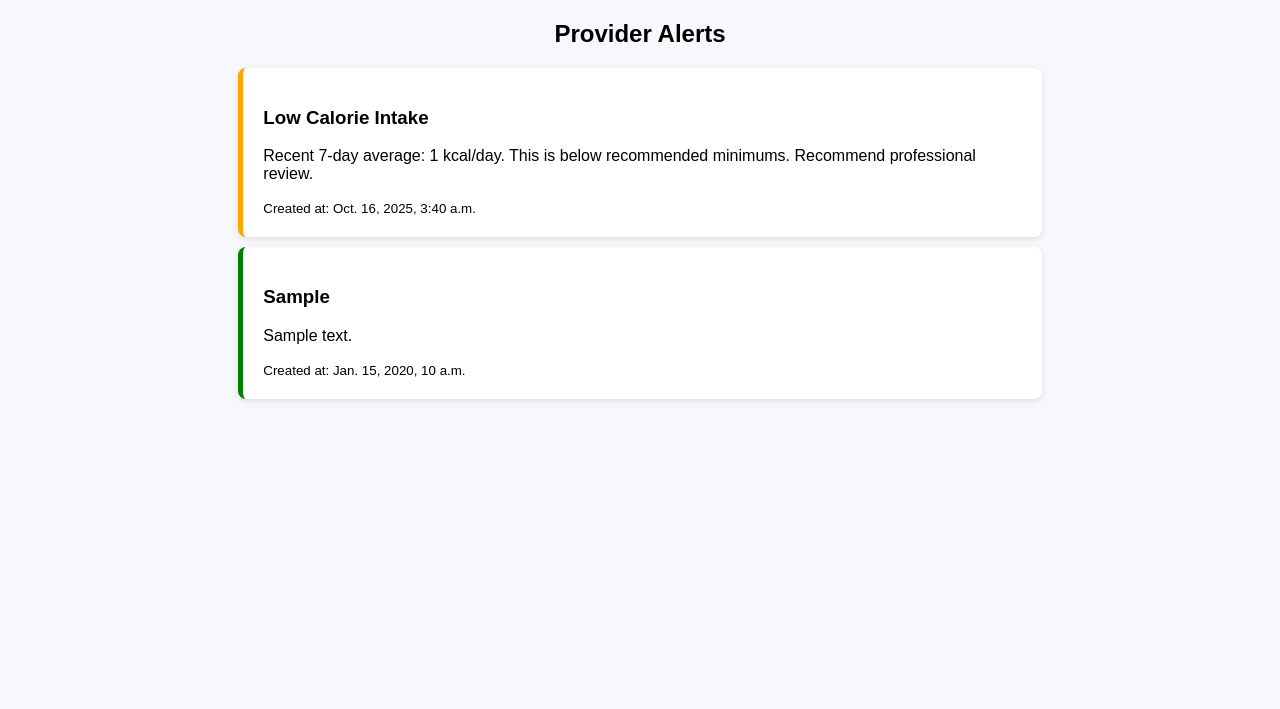
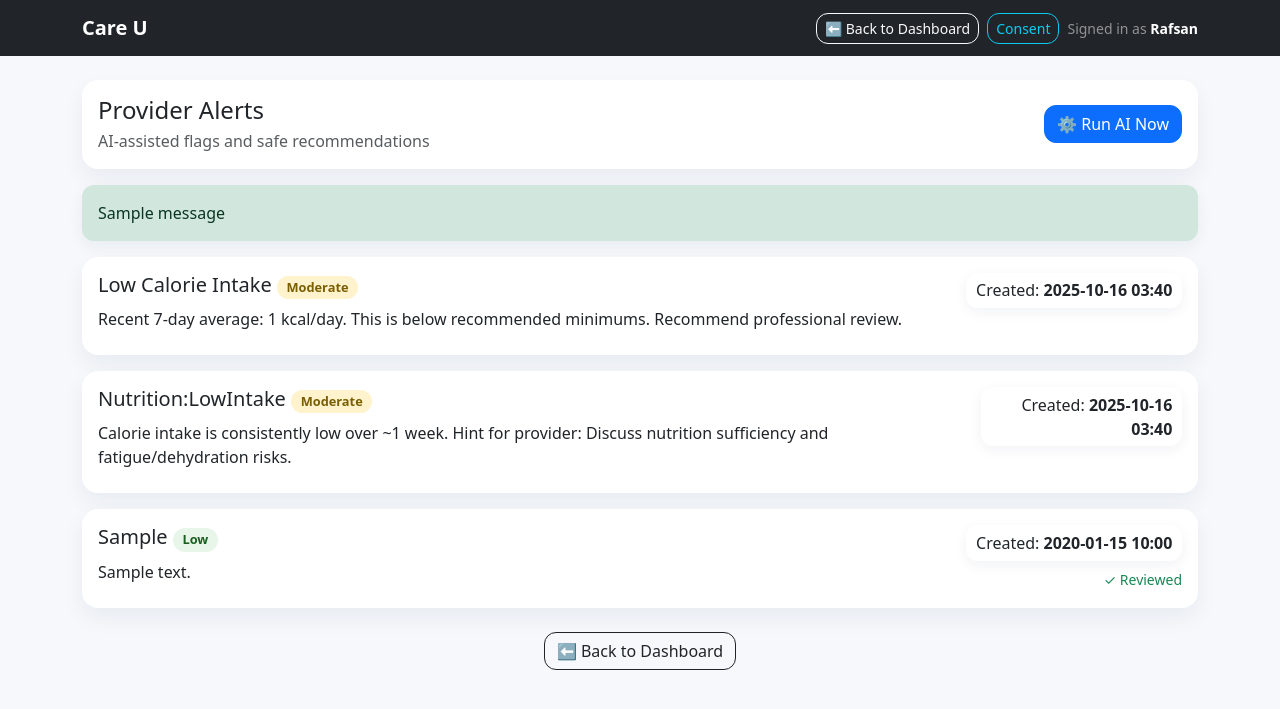
Before and after one commit to aarti2135/Software_Engineering_Care_U, a Django app: page /provider/alerts/ in a window 1280 px wide. Shown: the top 709 px of the page. Run offline with Django 5.2, Linux system fonts and the light colour scheme; a user stored in the database is signed in; data comes from the database, SQL or seed files in the repository; tables that the repository leaves empty hold one stand-in row (values such as "Sample post"); one stand-in notice (Sample message) is shown.

Commit message:
Added AI rule-based health agent, provider alerts UI, consent enforcement, and dashboard integration

```diff
--- a/usermanagement/templates/usermanagement/consent.html
+++ b/usermanagement/templates/usermanagement/consent.html
@@ -58,7 +58,9 @@
       <form method="post" id="consentForm" class="consent-buttons">
         {% csrf_token %}
         <input type="hidden" name="user_id" value="{{ request.user.id }}">
+
         <button type="submit" name="consent" value="yes" class="btn btn-success me-2">Agree</button>
+
         <button type="submit" name="consent" value="no" class="btn btn-danger">Disagree</button>
       </form>
 
--- a/usermanagement/templates/usermanagement/provider_alerts.html
+++ b/usermanagement/templates/usermanagement/provider_alerts.html
@@ -1,29 +1,153 @@
 <!doctype html>
 <html lang="en">
 <head>
-  <meta charset="utf-8">
-  <title>Provider Alerts</title>
+  <meta charset="utf-8" />
+  <title>Provider Alerts • Care U</title>
+  <meta name="viewport" content="width=device-width, initial-scale=1" />
+  <link href="https://cdn.jsdelivr.net/npm/bootstrap@5.3.2/dist/css/bootstrap.min.css" rel="stylesheet" />
   <style>
-    body { font-family: Arial; background-color: #f6f8fb; }
-    .card { background: white; border-radius: 8px; padding: 20px; margin: 10px auto; width: 60%; box-shadow: 0 2px 6px rgba(0,0,0,.1); }
-    .severity-high { border-left: 5px solid red; }
-    .severity-moderate { border-left: 5px solid orange; }
-    .severity-low { border-left: 5px solid green; }
+    body { background:#f6f8fb; }
+    .card    { border:0; border-radius:16px; box-shadow:0 10px 22px rgba(20,40,80,.06); }
+    .chip    { display:inline-flex; align-items:center; gap:.35rem; padding:.25rem .6rem; border-radius:999px; font-weight:600; font-size:.8rem; }
+    .chip-low       { background:#e8f5e9; color:#1b5e20; }
+    .chip-moderate  { background:#fff3cd; color:#7a5e00; }
+    .chip-high      { background:#fdecea; color:#b71c1c; }
+    .chip-critical  { background:#fde2e1; color:#8a1010; border:1px solid #f5b5b2; }
+    .muted-pill { background:#fff; border-radius:12px; padding:.35rem .6rem; box-shadow:0 4px 14px rgba(20,40,80,.06); }
+    .icon { width:20px; height:20px; display:inline-flex; align-items:center; justify-content:center; }
+    .empty { color:#6c757d; }
+    .btn-soft { border-radius:12px; }
   </style>
 </head>
 <body>
-  <h2 style="text-align:center;">Provider Alerts</h2>
 
+<!-- Top bar (keeps the look close to your dashboard) -->
+<nav class="navbar navbar-dark bg-dark mb-4">
+  <div class="container">
+    <a class="navbar-brand fw-bold" href="{% url 'nutrition_dashboard' %}">Care U</a>
+    <div class="ms-auto d-flex align-items-center gap-2">
+      <a class="btn btn-sm btn-outline-light btn-soft" href="{% url 'nutrition_dashboard' %}">⬅ Back to Dashboard</a>
+      <a class="btn btn-sm btn-outline-info btn-soft" href="{% url 'consent' %}">Consent</a>
+      <span class="text-white-50 small">Signed in as <strong class="text-white">{{ request.user.username }}</strong></span>
+    </div>
+  </div>
+</nav>
+
+<div class="container">
+
+  <!-- Header / Actions -->
+  <div class="card mb-3">
+    <div class="card-body d-flex flex-wrap gap-3 align-items-center justify-content-between">
+      <div>
+        <h4 class="mb-1">Provider Alerts</h4>
+        <div class="text-muted">AI-assisted flags and safe recommendations</div>
+      </div>
+
+      <div class="d-flex gap-2">
+        <!-- Run AI now (POST to this page) -->
+        <form method="post" class="d-inline">
+          {% csrf_token %}
+          <input type="hidden" name="run_ai" value="1">
+          <button class="btn btn-primary btn-soft">
+            ⚙️ Run AI Now
+          </button>
+        </form>
+
+        <!-- Request patient data (consent-aware) -->
+        {% url 'request_data_sharing' as req_share_url %}
+        {% if req_share_url %}
+          <form method="post" action="{{ req_share_url }}" class="d-inline">
+            {% csrf_token %}
+            <button class="btn btn-outline-secondary btn-soft">
+              🔗 Request Patient Data
+            </button>
+          </form>
+        {% endif %}
+      </div>
+    </div>
+  </div>
+
+  <!-- Flash messages -->
+  {% if messages %}
+    <div class="mb-3">
+      {% for message in messages %}
+        <div class="alert alert-{{ message.tags|default:'info' }} mb-2" style="border-radius:12px; border:0; box-shadow:0 6px 16px rgba(20,40,80,.06);">
+          {{ message }}
+        </div>
+      {% endfor %}
+    </div>
+  {% endif %}
+
+  <!-- Alerts list -->
   {% if alerts %}
-    {% for alert in alerts %}
-      <div class="card severity-{{ alert.severity }}">
-        <h3>{{ alert.alert_type }}</h3>
-        <p>{{ alert.message }}</p>
-        <small>Created at: {{ alert.created_at }}</small>
+    {% for a in alerts %}
+      <div class="card mb-3">
+        <div class="card-body">
+          <div class="d-flex align-items-start justify-content-between gap-3">
+            <div>
+              <h5 class="mb-2">
+                {{ a.alert_type }}
+                {% if a.severity == 'critical' %}
+                  <span class="chip chip-critical">Critical</span>
+                {% elif a.severity == 'high' %}
+                  <span class="chip chip-high">High</span>
+                {% elif a.severity == 'moderate' %}
+                  <span class="chip chip-moderate">Moderate</span>
+                {% else %}
+                  <span class="chip chip-low">Low</span>
+                {% endif %}
+              </h5>
+
+              <p class="mb-2">{{ a.message }}</p>
+
+              {% if a.explanation %}
+                <div class="small text-muted mb-2">
+                  <span class="icon">ℹ️</span>
+                  <strong>Why flagged:</strong> {{ a.explanation }}
+                </div>
+              {% endif %}
+
+              {% if a.recommendation %}
+                <div class="mt-3 p-3 bg-light rounded" style="border:1px dashed #d0d7de;">
+                  <strong>Recommendation:</strong>
+                  <div class="mt-1">{{ a.recommendation }}</div>
+                </div>
+              {% endif %}
+            </div>
+
+            <div class="text-end">
+              <div class="muted-pill">
+                Created: <strong>{{ a.created_at|date:"Y-m-d H:i" }}</strong>
+              </div>
+              {% if a.reviewed %}
+                <div class="small text-success mt-2">✓ Reviewed</div>
+              {% endif %}
+            </div>
+          </div>
+        </div>
       </div>
     {% endfor %}
   {% else %}
-    <p style="text-align:center;">No alerts detected yet.</p>
+    <!-- Empty state -->
+    <div class="card">
+      <div class="card-body text-center py-5">
+        <div class="display-6 mb-2">✅</div>
+        <h5 class="mb-1">No alerts right now</h5>
+        <p class="empty mb-4">Click <em>Run AI Now</em> to analyze the latest data.</p>
+        <form method="post" class="d-inline">
+          {% csrf_token %}
+          <input type="hidden" name="run_ai" value="1">
+          <button class="btn btn-primary btn-soft">⚙️ Run AI Now</button>
+        </form>
+      </div>
+    </div>
   {% endif %}
+
+  <div class="text-center my-4">
+    <a href="{% url 'nutrition_dashboard' %}" class="btn btn-outline-dark btn-soft">⬅ Back to Dashboard</a>
+  </div>
+</div>
+
+<script src="https://cdn.jsdelivr.net/npm/bootstrap@5.3.2/dist/js/bootstrap.bundle.min.js"></script>
 </body>
 </html>
--- a/usermanagement/views/consent_urls.py
+++ b/usermanagement/views/consent_urls.py
@@ -10,5 +10,5 @@
     path('provider/alerts/', ProviderAlertsView.as_view(), name='provider_alerts'),
 
     # Request data sharing (button on dashboard)
-    path('request-sharing/', RequestDataSharingView.as_view(), name='request_data_sharing'),
+    path('request-sharing/', RequestDataSharingView.as_view(), name='request-sharing'),
 ]
--- a/usermanagement/views/health_alerts_views.py
+++ b/usermanagement/views/health_alerts_views.py
@@ -5,6 +5,7 @@
 from django.contrib.auth import get_user_model
 from usermanagement.models import ProviderAlert
 from usermanagement.utils import detect_health_patterns, share_user_data_with_provider
+from healthdata.ai_agent import evaluate_user
 
 User = get_user_model()
 
@@ -16,6 +17,10 @@
     def get(self, request):
         user = request.user
 
+
+        # ✅ Run the new AI agent (creates alerts if needed)
+        evaluate_user(user)
+
         # Run pattern detection on current user's data
         detect_health_patterns(user)
 
@@ -26,6 +31,19 @@
 
         return render(request, self.template_name, {"alerts": alerts})
 
+    def post(self, request):
+        """
+        Clicking 'Run AI now' calls the agent immediately.
+        Stays on the same page and shows a toast/flash message.
+        """
+        user = request.user
+        created = evaluate_user(user)  # your function can return a count or None
+
+        if created:
+            messages.success(request, f"AI ran successfully and created {created} new alert(s).")
+        else:
+            messages.info(request, "AI ran successfully. No new alerts were needed.")
+        return redirect("provider_alerts")
 
 class RequestDataSharingView(LoginRequiredMixin, View):
     """Simulate requesting data from another user (patient)."""
@@ -40,7 +58,7 @@
 
             if not patient:
                 messages.error(request, "No other users found in system.")
-                return redirect('nutrition_dashboard')
+                return redirect('provider_alerts')
 
             # Attempt to share data
             result = share_user_data_with_provider(patient, provider)
@@ -56,4 +74,4 @@
         except Exception as e:
             messages.error(request, f"Unexpected error: {e}")
 
-        return redirect('provider_alerts')
+        return redirect('nutrition_dashboard')
```
Also changed, not shown: healthdata/ai_agent.py (added, +139 -0 lines), templates/healthdata/nutrition_dashboard.html (+16 -9 lines), usermanagement/views/consent_views.py (+6 -4 lines).
